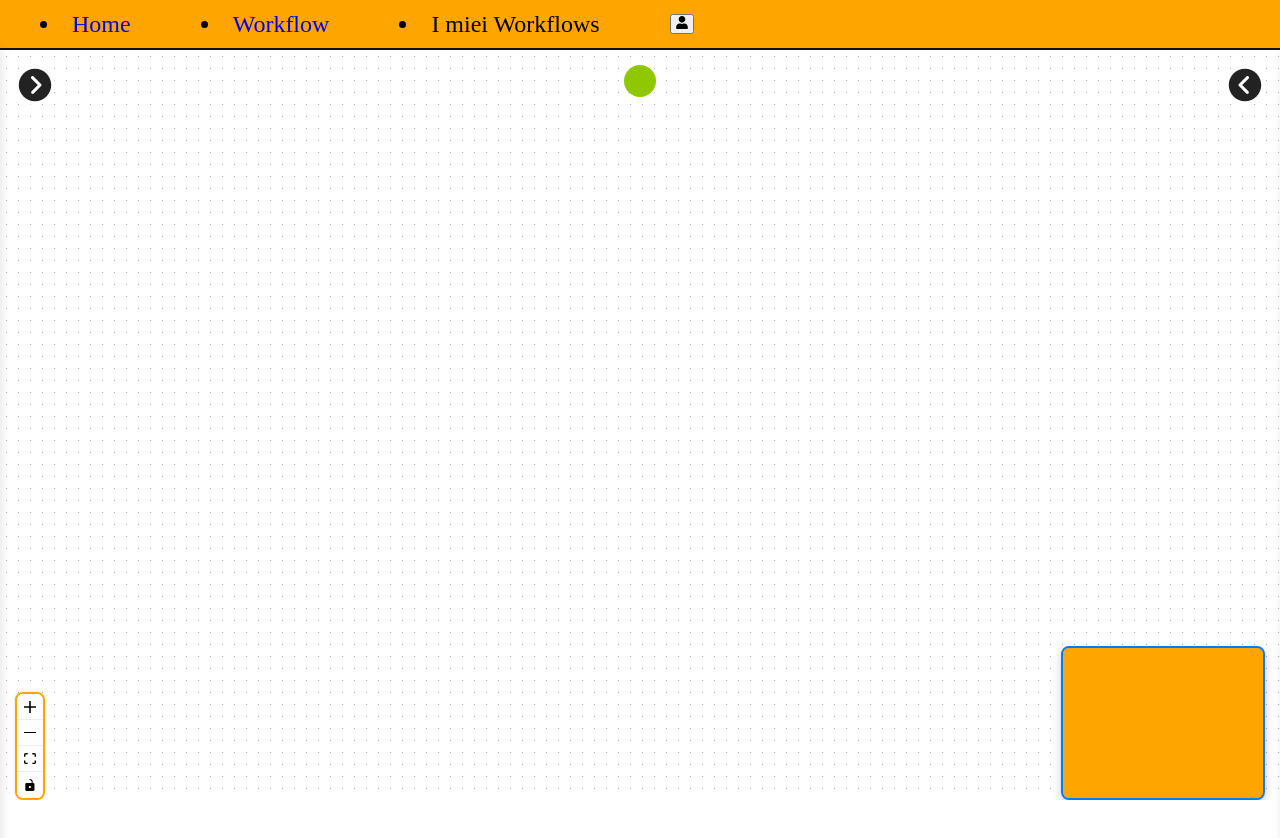
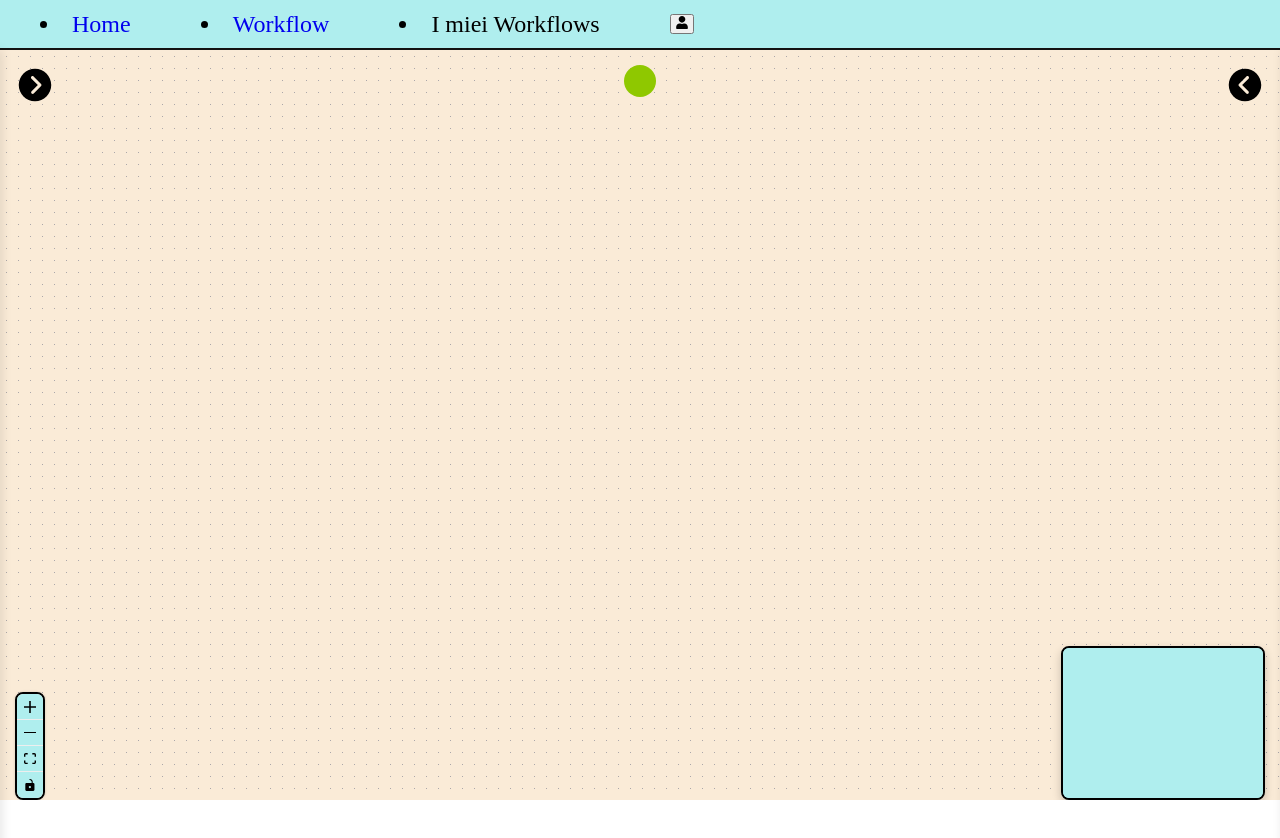
Before and after one commit to Edoardo-Tarulli/Workflow, a React (Vite) app: page /Workflow in a window 1280 px wide. Shown: the top 838 px of the page. Built offline with nearby package versions, Linux system fonts and the light colour scheme.

Commit message:
aggiustamenti e modifiche allo stile dell'editor

```diff
--- a/src/Workflow.jsx
+++ b/src/Workflow.jsx
@@ -1,13 +1,12 @@
 import { useState, useCallback } from 'react';
-import { ReactFlow, Background, Controls, applyEdgeChanges, applyNodeChanges, addEdge, Position, Handle, MiniMap, Panel, ReactFlowProvider, useReactFlow, useEdges} from '@xyflow/react';
+import { ReactFlow, Background, Controls, applyEdgeChanges, applyNodeChanges, addEdge, Position, Handle, MiniMap, Panel, ReactFlowProvider, useReactFlow} from '@xyflow/react';
 import { IoIosArrowDroprightCircle } from "react-icons/io";
 import { IoIosArrowDropleftCircle } from "react-icons/io";
 import { FaCircle } from "react-icons/fa6";
 import Navbar from './components/Navbar';
 import { useWorkflow } from './WorkflowContext';
+import '@xyflow/react/dist/style.css';
 import '../src/css/Workflow.css';
-import '@xyflow/react/dist/style.css';
-
 
 
 const SingoloInput = ({data}) => (
@@ -177,11 +176,15 @@ const Associa = useCallback(
           colorMode={ModalitaDark ? 'dark' : 'light'}
           >
           <Background variant="dots" gap={12} size={1} />
-          <Controls className={`sposta-controlli ${SidebarAperta ? 'aperta' : ''}`}
+          <Controls
+            className={`sposta-controlli ${SidebarAperta ? 'aperta' : ''}`}
+            aria-label='Ciao'
+            showZoom showFitView
+
           />
           <MiniMap
             className={`sposta-minimappa ${GestioneAperta ? 'aperta' : ''}`}
-            maskColor='orange' nodeColor='black' color='orange' bgColor='orange' ariaLabel='Mappa del flusso'></MiniMap>
+            nodeColor='black' ariaLabel='Mappa del flusso' bgColor='#AFEEEE' maskColor='#AFEEEE' pannable: false zoomable: false></MiniMap>
           <Panel position='top-left'>
             <IoIosArrowDroprightCircle
             className={`icona-toggle ${SidebarAperta ? 'aperta' : ''}`}
@@ -213,7 +216,7 @@ const Associa = useCallback(
         <div className="lista-nodi">
 
           {/* Blocco Sorgente */}
-          <div
+          <div id = 'input'
             className="blocco-sidebar"
             style={{ borderLeftColor: 'blue' }}
             onDragStart={(event) => InizioTrascinamento(event, 'input')}
@@ -224,7 +227,7 @@ const Associa = useCallback(
           </div>
 
           {/* Blocco con input e output */}
-          <div
+          <div id = 'inputoutput'
             className="blocco-sidebar"
             style={{ borderLeftColor: '#4caf50' }}
             onDragStart={(event) => InizioTrascinamento(event, 'default')}
@@ -234,9 +237,9 @@ const Associa = useCallback(
             <span style={{ marginLeft: '10px' }}><b>Nodo con input e output</b></span>
           </div>
           {/* Blocco con solo output */}
-          <div
+          <div id = 'output'
             className="blocco-sidebar"
-            style={{ borderLeftColor: '#800000' }}
+            style={{ borderLeftColor: '#8B4513' }}
             onDragStart={(event) => InizioTrascinamento(event, 'output')}
             draggable
           >
@@ -244,7 +247,7 @@ const Associa = useCallback(
             <span style={{ marginLeft: '10px' }}><b>Nodo con solo output</b></span>
           </div>
           {/* Blocco con inserimento testo */}
-          <div
+          <div id = 'text'
             className="blocco-sidebar"
             style={{ borderLeftColor: '#FF0000' }}
             onDragStart={(event) => InizioTrascinamento(event, 'testo')}
@@ -254,7 +257,7 @@ const Associa = useCallback(
             <span style={{ marginLeft: '10px' }}><b>Nodo testuale</b></span>
           </div>
           {/* Blocco merge */}
-          <div
+          <div id = 'merge'
             className="blocco-sidebar"
             style={{ borderLeftColor: '#FFFF00' }}
             onDragStart={(event) => InizioTrascinamento(event, 'merge')}
--- a/src/components/Home.jsx
+++ b/src/components/Home.jsx
@@ -22,7 +22,7 @@ const Home = () => {
 
             {/*Di seguito il contenitore della scritta*/}
             <div className='StileDescrizioneSito'>
-                <p> Benvenuto in My Flow! <br />
+                <p className='StileDescrizione'> Benvenuto in My Flow!<br />
                 Che cosa puoi fare in questo sito?<br />
                 Puoi creare Workflows di blocchi, quindi organizzarli e gestirli come meglio credi!<br />
                 Ogni blocco corrisponde ad un operazione, alla quale puoi associare delle proprietà.
--- a/src/css/App.css
+++ b/src/css/App.css
@@ -12,8 +12,8 @@ html, body {
     overflow: hidden;
 }
 
-/* Assicurare che il Wrapper (che in React è il contenitore radice) copra l'intera area visibile */
 .Contenitore {
     width: 100vw;
-    height: 100vh; /* 100% dell'altezza della viewport */
+    height: 100vh;
+    background-color: 	#FAEBD7;
 }
--- a/src/css/Home.css
+++ b/src/css/Home.css
@@ -15,17 +15,21 @@
   cursor: context-menu;
 }
 
-/* Stili per la scritta (CustomWorkflowText) */
+/* Stili per la scritta */
 .ScrittaWorkflow {
-  /* Rende la scritta grande e visibile */
-  font-size: 5em; /* Equivalente a 5 volte la dimensione base */
+  font-size: 6em;
   font-weight: bold;
+  font-family:'Courier New', Courier, monospace;
 
   /* Customizzazione del colore e dell'aspetto */
   color: black;
   text-transform: uppercase;
   letter-spacing: 0.2em; /* Spaziatura tra le lettere */
   text-shadow: 2px 2px 4px rgba(0.5, 0, 0, 0.5);
+}
+
+.StileDescrizione {
+  font-family:'Courier New', Courier, monospace;
 }
 
 
@@ -42,7 +46,7 @@
 .StileIngranaggio {
   /* Assicurati che l'icona abbia una dimensione visibile */
   font-size: 4em;
-  color: black;
+  color: #00CED1;
 
   /* Applica l'animazione: nome_animazione durata tipo_ripetizione */
   animation: spin 3s linear infinite;
@@ -53,7 +57,7 @@
 .StileDescrizioneSito {
   font-weight: bold;
   text-align: center;
-  margin-top: 90px;
+  margin-top: 120px;
   width: 100vw;
   height: 22vh;
   font-size: 2em;
@@ -78,7 +82,7 @@
     width: 100vw; /* Larghezza totale della tua animazione */
     height: 200px;
     position: relative; /* Base per posizionare la pallina in modo assoluto */
-    margin-top: 100px; /* Centra orizzontalmente */
+    margin-top: 40px; /* Centra orizzontalmente */
 }
 
 /* Stile e Animazione della Pallina Luminosa */
@@ -117,19 +121,19 @@
 
 /* 3. Posizionamento Specifico di ogni Icona (usando percentuali) */
 .step-1 {
-    color: green;
+    color:#00CED1;
     left: 20%; /* Posiziona il primo rettangolo al 20% della larghezza del contenitore */
     margin-left: -1.25em; /* Compensazione per centrare l'icona sul punto 20% */
 }
 
 .step-2 {
-    color: red;
+    color:#00CED1;
     left: 50%; /* Posiziona il secondo rettangolo al 50% */
     margin-left: -1.25em;
 }
 
 .step-3 {
-    color: blue;
+    color:#00CED1;
     left: 80%; /* Posiziona il terzo rettangolo all'80% */
     margin-left: -1.25em;
 }
--- a/src/css/Navbar.css
+++ b/src/css/Navbar.css
@@ -5,7 +5,7 @@
     position: fixed;
     left: 0;
     top: 0;
-    background-color: orange;
+    background-color:#AFEEEE;
     border-bottom: 2px solid #121212;
 }
 
--- a/src/css/Workflow.css
+++ b/src/css/Workflow.css
@@ -1,7 +1,7 @@
 
 /* Css per lo stile della pagina workflow intera, che si trova sotto la navbar */
 .StileDivWorkflow {
-background-color: white;
+background-color:#FAEBD7;
 margin-top: 50px;
 width: 100vw;
 height: 100vh;
@@ -19,10 +19,8 @@ transition: background-color 0.5s ease;
 /* Animazione Icona */
 .icona-toggle {
 font-size: 2.5rem;
-color: #222;
 cursor: pointer;
 transition: transform 0.3s ease;
-background: white;
 border-radius: 50%;
 }
 
@@ -33,15 +31,21 @@ transform: rotate(180deg);
 margin-left: 310px; /* Sposta l'icona quando la sidebar è aperta */
 }
 
+.dark-mode .icona-toggle {
+  background-color: white;
+}
+
 
 /* Freccia della sidebar di destra */
 .icona-gestione {
 font-size: 2.5rem;
-color: #222;
 cursor: pointer;
 transition: transform 0.3s ease;
-background: white;
 border-radius: 50%;
+}
+
+.dark-mode .icona-gestione {
+  background-color: white;
 }
 
 
@@ -83,7 +87,7 @@ backdrop-filter: blur(5px);
 border-left: 2px solid #121212;
 box-shadow: 2px 0 10px rgba(0,0,0,0.1);
 z-index: 5;
-padding: 10px;
+padding: 20px;
 transition: right 0.3s ease; /* Effetto slide */
 
 }
@@ -127,13 +131,11 @@ to   { filter: hue-rotate(360deg); }
 .blocco-sidebar {
   margin-top: 40px;
   padding: 12px 15px;
-  background-color: #ffffff;
-  border: 1px solid #e0e0e0;
+  border: 1px solid black;
   border-radius: 8px;
   cursor: grab;
   font-size: 0.9rem;
   font-weight: 500;
-  color: #333;
   display: flex;
   align-items: center;
   transition: all 0.2s ease;
@@ -144,8 +146,32 @@ to   { filter: hue-rotate(360deg); }
 
 
 /* Effetto al passaggio del mouse, quindi evidenziamento e cursore */
-.blocco-sidebar:hover {
-  border-color: orange;
+#input.blocco-sidebar:hover {
+  border-color:blue;
+  transform: translateY(-2px); /* Si alza leggermente al passaggio sopra del mouse */
+  box-shadow: 0 2px 4px rgba(0, 0, 0, 0.1);
+}
+
+#inputoutput.blocco-sidebar:hover {
+  border-color:#4caf50;
+  transform: translateY(-2px); /* Si alza leggermente al passaggio sopra del mouse */
+  box-shadow: 0 2px 4px rgba(0, 0, 0, 0.1);
+}
+
+#output.blocco-sidebar:hover {
+  border-color:#8B4513;
+  transform: translateY(-2px); /* Si alza leggermente al passaggio sopra del mouse */
+  box-shadow: 0 2px 4px rgba(0, 0, 0, 0.1);
+}
+
+#text.blocco-sidebar:hover {
+  border-color:#FF0000;
+  transform: translateY(-2px); /* Si alza leggermente al passaggio sopra del mouse */
+  box-shadow: 0 2px 4px rgba(0, 0, 0, 0.1);
+}
+
+#merge.blocco-sidebar:hover {
+  border-color:#FFD700;
   transform: translateY(-2px); /* Si alza leggermente al passaggio sopra del mouse */
   box-shadow: 0 2px 4px rgba(0, 0, 0, 0.1);
 }
@@ -154,13 +180,6 @@ to   { filter: hue-rotate(360deg); }
 .blocco-sidebar:active {
   cursor: grabbing; /* Manina chiusa */
   transform: scale(0.98);
-}
-
-/* Adattamento Dark Mode per la sidebar */
-.dark-mode .blocco-sidebar {
-  background-color: #2d2d2d;
-  border-color: #444;
-  color: #eee;
 }
 
 .dark-mode .blocco-sidebar:hover {
@@ -259,20 +278,32 @@ to   { filter: hue-rotate(360deg); }
 }
 
 /* Stile del pannello dei controlli, non sono riuscito ad impostare le caption in italiano */
-.react-flow__controls {
-  border: 2px solid orange; /* Colore del bordo (es. Blu) */
-  border-radius: 8px;        /* Arrotonda gli angoli del blocco */
+
+.StileDivWorkflow .react-flow__controls {
+  border: 2px solid;
+  border-radius: 8px;
+  overflow: hidden;
+}
+
+
+.StileDivWorkflow .react-flow__controls-button {
+  background-color: #AFEEEE;
+
+}
+
+/* Stile della minimappa */
+.StileDivWorkflow .react-flow__minimap {
+  border: 2px solid;
+  border-radius: 8px;
+  border-color: black;        /* Arrotonda gli angoli del blocco */
   overflow: hidden;          /* Evita che i tasti escano dal bordo arrotondato */
   box-shadow: 0 4px 10px rgba(0, 0, 0, 0.2); /* Un po' di ombra per staccare dal fondo */
 }
 
-
-/* Stile della minimappa */
-.react-flow__minimap {
-  border: 2px solid #007bff; /* Colore del bordo (es. Blu) */
-  border-radius: 8px;        /* Arrotonda gli angoli del blocco */
-  overflow: hidden;          /* Evita che i tasti escano dal bordo arrotondato */
-  box-shadow: 0 4px 10px rgba(0, 0, 0, 0.2); /* Un po' di ombra per staccare dal fondo */
+.dark-mode .react-flow__minimap {
+  border: 2px solid;
+  border-radius: 8px;
+  border-color: #FAEBD7;
 }
 
 .nodo-merge {
@@ -283,8 +314,3 @@ to   { filter: hue-rotate(360deg); }
   background: white;
   box-shadow: 0 2px 5px rgba(0,0,0,0.1);
 }
-
-.dark-mode .nodo-merge {
-  background: #333;
-  border-color: #555;
-}
```
